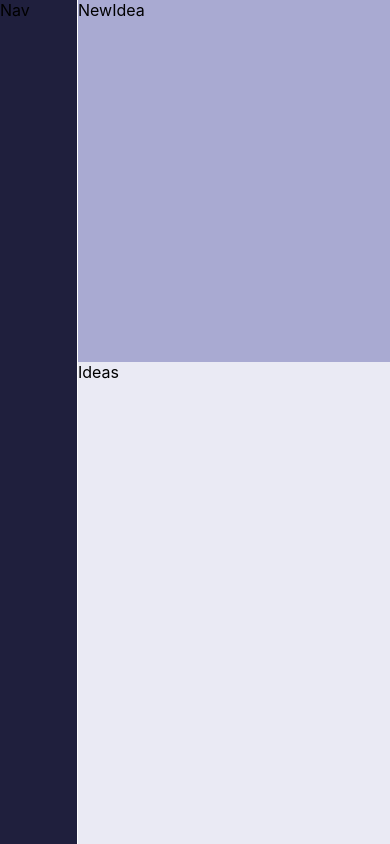
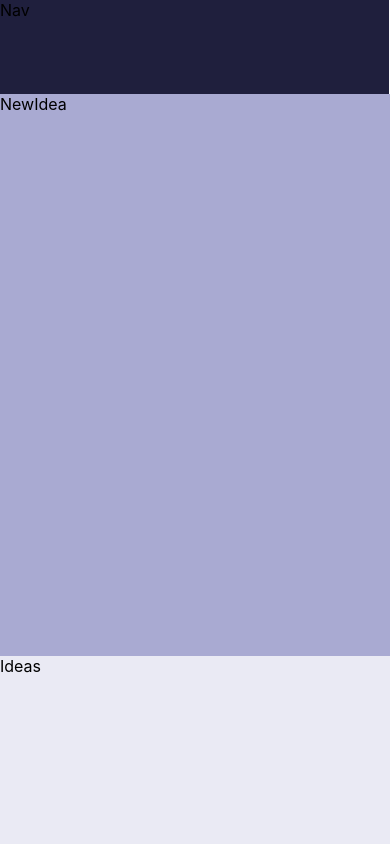
Before and after one commit to maddyrandle/ideabox-react, a React (Create React App) app: page / in a window 390 px wide. Built offline with nearby package versions, Linux system fonts and the light colour scheme.

Commit message:
Add media query to adjust grid layout at 725px

```diff
--- a/src/components/App/styles.scss
+++ b/src/components/App/styles.scss
@@ -1,9 +1,12 @@
 .appContainer {
   display: grid;
-  grid-template-columns: 1fr 4fr;
-  grid-template-rows: 1.5fr 2fr;
+  grid-template-columns: 1fr;
+  grid-template-rows: .5fr 3fr 1fr;
   grid-template-areas:
-  "Nav NewIdea"
-  "Nav Ideas";
+  "Nav"
+  "NewIdea"
+  "Ideas";
   height: 100vh;
+  overflow: scroll;
+  scroll-behavior: smooth;
 }
--- a/src/mediaQueries.scss
+++ b/src/mediaQueries.scss
@@ -0,0 +1,12 @@
+$break1: 725px;
+
+@media (min-width: $break1) {
+  .appContainer {
+    grid-template-columns: 1fr 4fr;
+    grid-template-rows: 1.5fr 2fr;
+    grid-template-areas:
+    "Nav NewIdea"
+    "Nav Ideas";
+  }
+
+}
```
